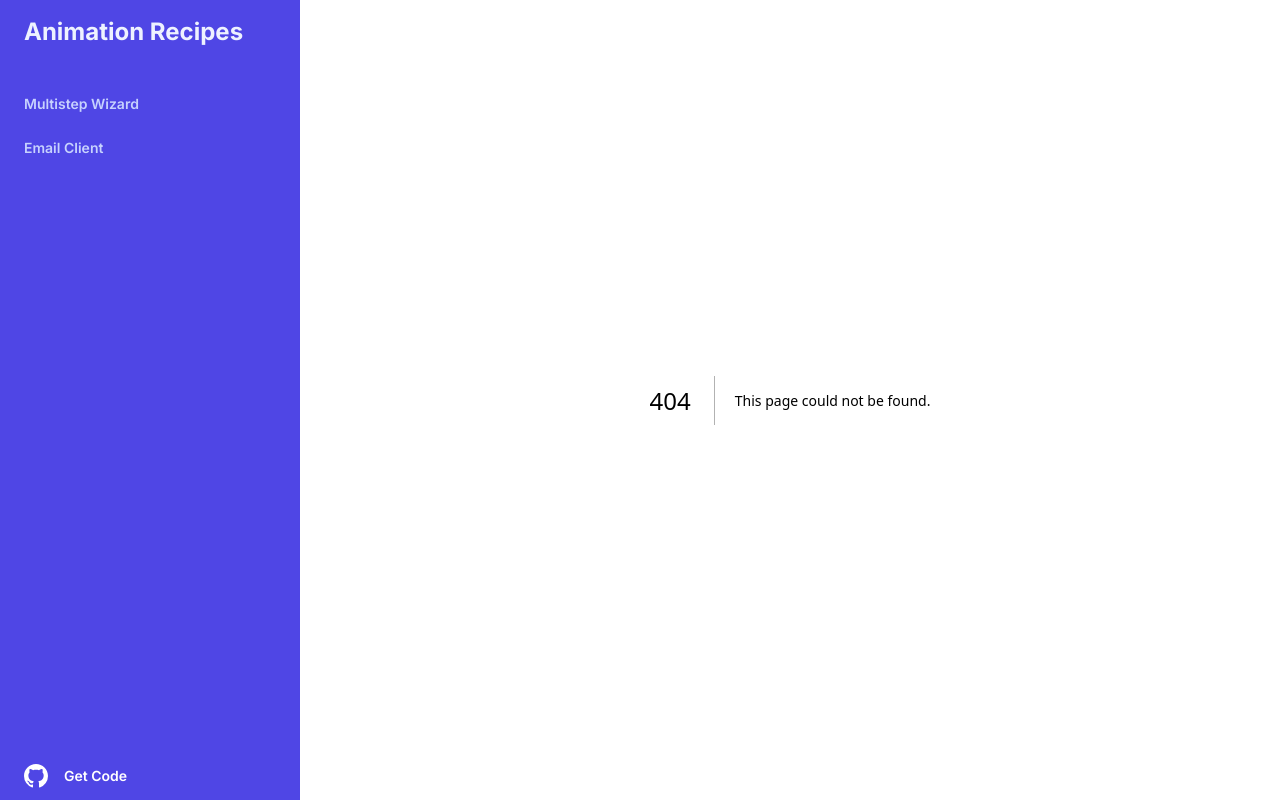
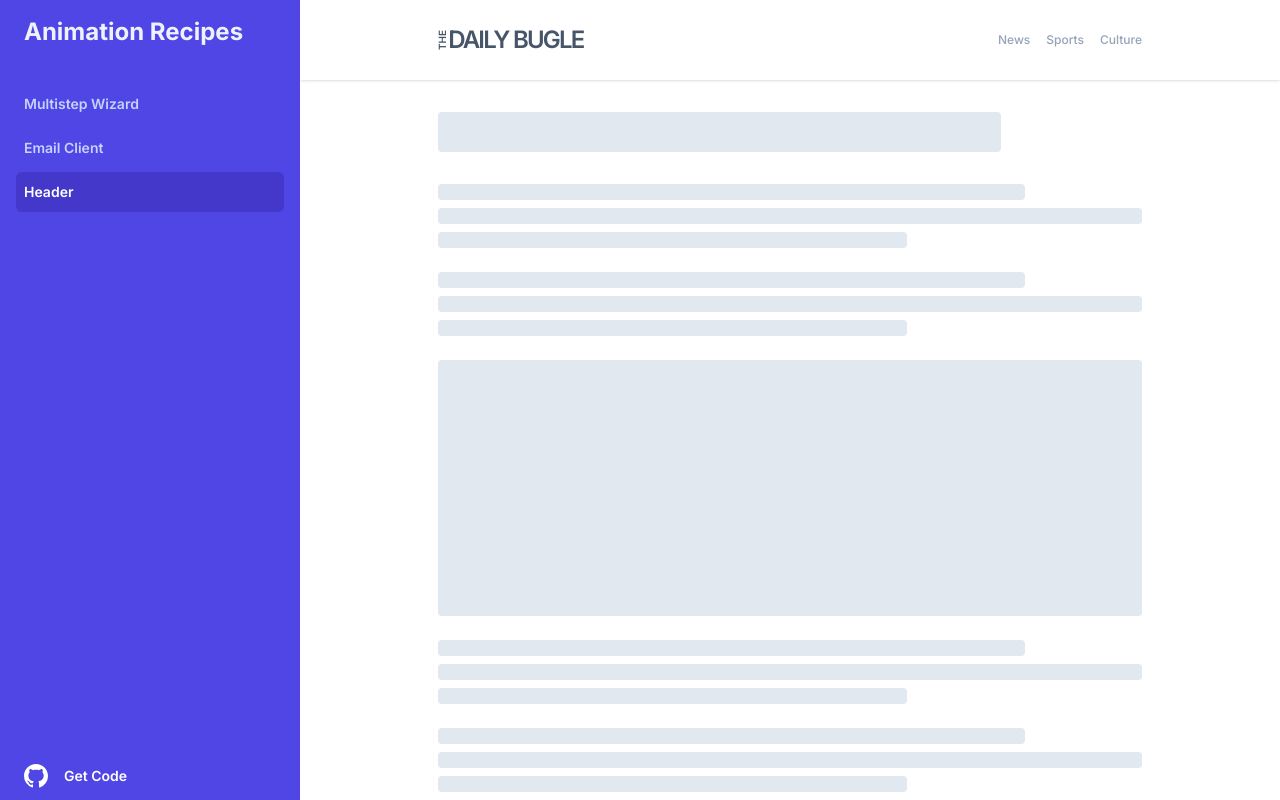
Before and after one commit to Md-Talim/framer-motion-recipes, a Next.js app: page /header in a window 1280 px wide. Before the commit this address had no page. Shown: the top 800 px of the page. Built offline with nearby package versions, Linux system fonts and the light colour scheme.

Commit message:
feat: build the news header page

```diff
--- /dev/null
+++ b/app/header/page.tsx
@@ -0,0 +1,100 @@
+"use client";
+
+import {
+  motion,
+  useMotionTemplate,
+  useMotionValue,
+  useMotionValueEvent,
+  useScroll,
+  useTransform,
+} from "framer-motion";
+import { clamp } from "../utils";
+
+function useBoundedScroll(bounds: number) {
+  const { scrollY } = useScroll();
+  let scrollYBounded = useMotionValue(0);
+  let scrollYBoundedProgress = useTransform(
+    scrollYBounded,
+    [0, bounds],
+    [0, 1],
+  );
+
+  useMotionValueEvent(scrollY, "change", (current) => {
+    let previous = scrollY.getPrevious() || 0;
+    let diff = current - previous;
+    let newScrollYBounded = scrollYBounded.get() + diff;
+
+    scrollYBounded.set(clamp(newScrollYBounded, 0, bounds));
+  });
+
+  return { scrollYBounded, scrollYBoundedProgress };
+}
+
+export default function Header() {
+  const { scrollYBoundedProgress } = useBoundedScroll(100);
+
+  return (
+    <div className="relative mx-auto flex w-full max-w-3xl flex-1 overflow-hidden text-slate-600">
+      <div className="z-0 flex-1 overflow-y-auto">
+        <motion.header
+          style={{
+            height: useTransform(scrollYBoundedProgress, [0, 1], [80, 50]),
+            backgroundColor: useMotionTemplate`rgb(255 255 255 / ${useTransform(
+              scrollYBoundedProgress,
+              [0, 1],
+              [1, 0.1],
+            )})`,
+          }}
+          className="fixed flex h-20 shadow backdrop-blur-md max-md:inset-x-0 lg:right-0 lg:w-[calc(100vw-300px)]"
+        >
+          <div className="mx-auto flex w-full max-w-3xl items-center justify-between px-8">
+            <motion.p
+              style={{
+                scale: useTransform(scrollYBoundedProgress, [0, 1], [1, 0.9]),
+              }}
+              className="flex origin-left items-center text-xl font-semibold uppercase"
+            >
+              <span className="-ml-1.5 inline-block -rotate-90 text-[10px] leading-[0]">
+                The
+              </span>
+              <span className="-ml-1 text-2xl tracking-[-.075em]">
+                Daily Bugle
+              </span>
+            </motion.p>
+            <motion.nav
+              style={{
+                opacity: useTransform(scrollYBoundedProgress, [0, 1], [1, 0]),
+              }}
+              className="flex space-x-4 text-xs font-medium text-slate-400"
+            >
+              <a href="#">News</a>
+              <a href="#">Sports</a>
+              <a href="#">Culture</a>
+            </motion.nav>
+          </div>
+        </motion.header>
+
+        <main className="px-8 pt-28">
+          <h1 className="h-10 w-4/5 rounded bg-slate-200 text-2xl font-bold" />
+          <div className="mt-8 space-y-6">
+            {Array.from(Array(2).keys()).map((i) => (
+              <div key={i} className="space-y-2 text-sm">
+                <p className="h-4 w-5/6 rounded bg-slate-200" />
+                <p className="h-4 rounded bg-slate-200" />
+                <p className="h-4 w-4/6 rounded bg-slate-200" />
+              </div>
+            ))}
+            <div className="h-64 rounded bg-slate-200"></div>
+            {Array.from(Array(90).keys()).map((i) => (
+              <div key={i} className="space-y-2 text-sm">
+                <p className="h-4 w-5/6 rounded bg-slate-200" />
+                <p className="h-4 rounded bg-slate-200" />
+                <p className="h-4 w-4/6 rounded bg-slate-200" />
+              </div>
+            ))}
+          </div>
+        </main>
+      </div>
+    </div>
+  );
+}
--- a/app/sidebar.tsx
+++ b/app/sidebar.tsx
@@ -7,6 +7,7 @@ import { usePathname } from "next/navigation";
 const navigation = [
   { name: "Multistep Wizard", href: "/steps" },
   { name: "Email Client", href: "/email-client" },
+  { name: "Header", href: "/header" },
 ];
 
 function GitHubIcon() {
@@ -29,9 +30,12 @@ export default function Sidebar() {
   const pathname = usePathname();
 
   return (
-    <div className="hidden grow flex-col gap-y-5 overflow-y-auto bg-indigo-600 px-6 lg:flex">
+    <div className="relative z-10 hidden lg:block">
+      <div className="fixed flex h-screen w-[300px] grow flex-col gap-y-5 overflow-y-auto bg-indigo-600 px-6">
         <div className="flex h-16 shrink-0 items-center">
-        <h2 className="text-2xl font-bold text-indigo-50">Animation Recipes</h2>
+          <h2 className="text-2xl font-bold text-indigo-50">
+            Animation Recipes
+          </h2>
         </div>
         <nav className="flex flex-1 flex-col">
           <ul role="list" className="flex flex-1 flex-col gap-y-7">
@@ -69,5 +73,6 @@ export default function Sidebar() {
           </ul>
         </nav>
       </div>
+    </div>
   );
 }
--- a/app/utils.ts
+++ b/app/utils.ts
@@ -29,3 +29,6 @@ const twMerge = extendTailwindMerge({
 export function cn(...inputs: ClassValue[]) {
   return twMerge(clsx(inputs));
 }
+
+export const clamp = (number: number, min: number, max: number) =>
+  Math.min(Math.max(number, min), max);
```
Lines whose indentation alone changed are shown as unchanged.
